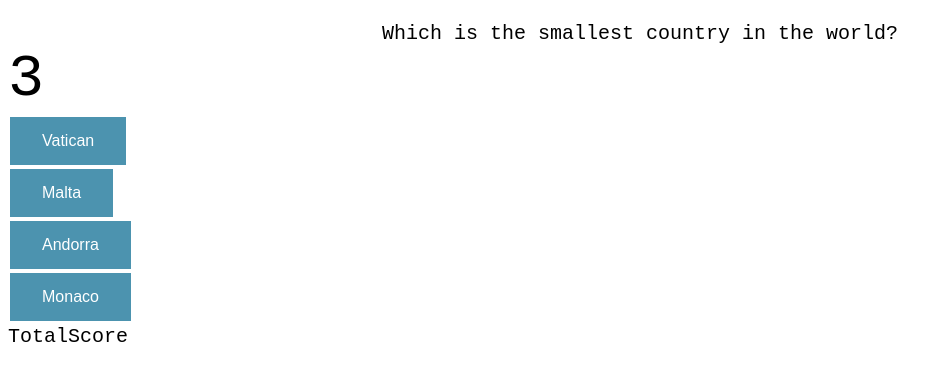
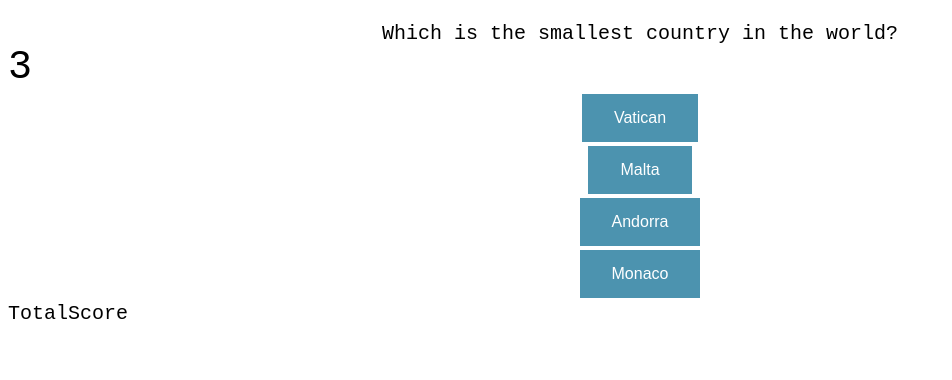
Before and after one commit to ak0501/Trivia, a plain HTML site: page index.html in a window 1280 px wide. Both pictures are taken after a click on the button "Start quiz". Shown: the part 62-442 px from the top of the page, without its empty margins (0-952 px from the left). Drawn offline with Linux system fonts and the light colour scheme.

Commit message:
Modified .css file

```diff
--- a/style.css
+++ b/style.css
@@ -18,16 +18,21 @@ body{
 }
 
 .btn {
-     background-color: #4c93af;
+    background-color: #4c93af;
     border: none;
     color: white;
     padding: 15px 32px;
     text-align: center;
-    text-decoration: none;
-    display: inline-block;
+
+    /* display: inline-block; */
     font-size: 16px;
-    margin: 4px 2px;
+    margin: 4px;
     cursor: pointer;
+    position:"absolute";
+    display: flexbox;
+    margin-right: auto;
+    margin-left: auto
+
 
 }
 
@@ -36,13 +41,15 @@ body{
     height : 100px;
     width : 200px;
     bottom : 0px;
-    text-align: center;
+
+
 }
 #counter{
-    font-size: 3em;
+    font-size: 2em;
+    justify-content: center;
 }
 
-#tscore{
+#div{
     margin : 20px auto;
     background-color: white;
     opacity: 0.8;
@@ -54,3 +61,15 @@ body{
 
 
 }
+
+#start {
+
+    width: 10%;
+
+
+
+}
+ #tscore{
+     margin: auto;
+
+ }
```
